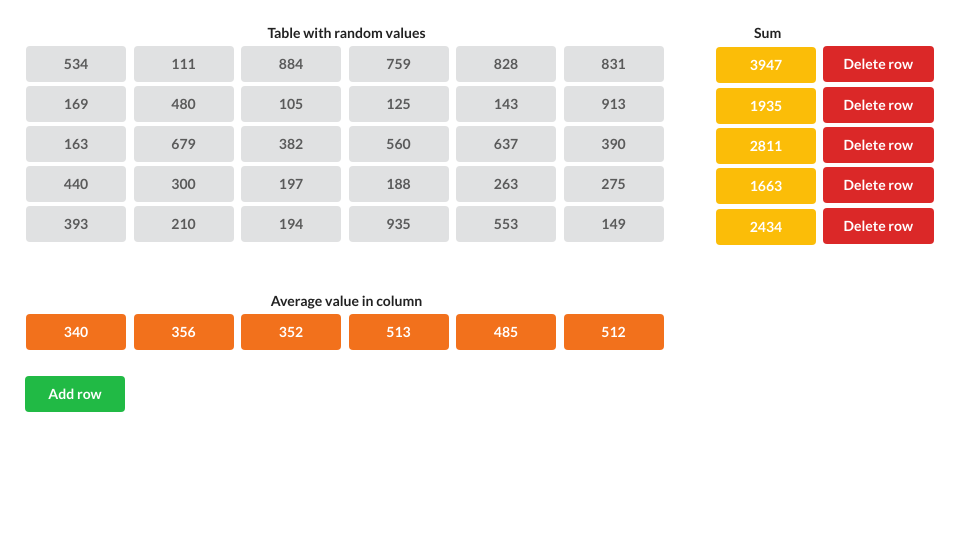
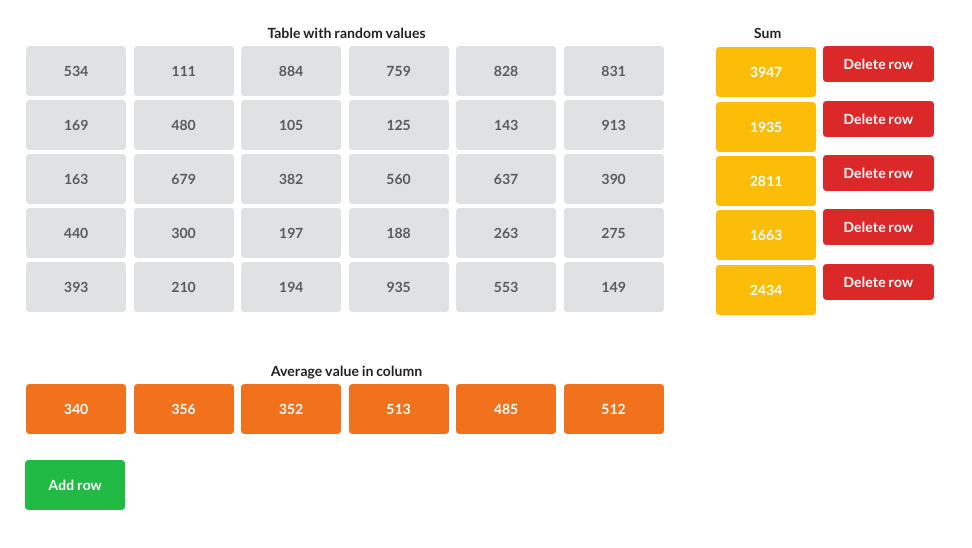
Before and after one commit to goncharukop/Memcrab_test, a React (Create React App) app: page / in a window 1280 px wide. Shown: the top 548 px of the page, without its empty margins (0-972 px from the left). Built offline with nearby package versions, Linux system fonts and the light colour scheme.

Commit message:
add column with percents

```diff
--- a/src/components/Table/Table.js
+++ b/src/components/Table/Table.js
@@ -66,6 +66,7 @@ const getRowSum = (newMatrix) => {
 };
 
 let matrix = matrixCreate();
+let showPercent = false;
 
 export const Table = () => {
   const [newMatrix, setNewMatrix] = useState(matrix);
@@ -158,6 +159,33 @@ export const Table = () => {
     return matrix;
   };
 
+  const getPercent = ({ row }) => {
+    matrix.forEach((newRow) => {
+      newRow.forEach((cell) => {
+        if (row.id === cell.id[0]) {
+          // eslint-disable-next-line no-restricted-properties
+          cell.percent = `${(cell.amount / row.sum * 100).toFixed(2)}%`;
+        } else {
+          cell.percent = cell.amount;
+        }
+      });
+    });
+
+    showPercent = true;
+
+    setNewMatrix([...matrix]);
+
+    return matrix;
+  };
+
+  const getAmount = () => {
+    showPercent = false;
+
+    setNewMatrix([...matrix]);
+
+    return matrix;
+  };
+
   return (
     <>
       <div className="table-major">
@@ -179,7 +207,15 @@ export const Table = () => {
                         }}
                         onFocus={() => getInitialColor()}
                       >
-                        {el.amount}
+                        {
+                          showPercent
+                            ? `${el.percent}`
+                            : `${el.amount}`
+                        }
+                        <span
+                          className="table__cell-percent"
+                          style={{ height: showPercent ? `${el.percent}` : `` }}
+                        />
                       </button>
                     </td>
                   ))}
@@ -198,6 +234,13 @@ export const Table = () => {
                   <button
                     type="button"
                     className="table__cell ui button yellow"
+                    onMouseOver={() => {
+                      getInitialColor();
+                      getPercent({ row });
+                    }}
+                    onMouseOut={() => getAmount()}
+                    onFocus={() => getInitialColor()}
+                    onBlur={() => getAmount()}
                   >
                     {row.sum}
                   </button>
--- a/src/components/Table/Table.scss
+++ b/src/components/Table/Table.scss
@@ -3,25 +3,32 @@
   margin: 20px;
 
   &__cell {
+    position: relative;
     padding: 20px;
     margin: 10px;
     width: 100px;
-
-    border: 2px solid grey;
-    border-radius: 10px;
+    height: 50px;
 
     text-align: center;
     font-size: large;
 
     cursor: pointer;
 
-    transition: background-color 0.5s;
-
     &:hover {
-      background-color:#A60028;
       font-weight: 900;
     }
   }
+}
+
+.table__cell-percent {
+  position: absolute;
+  left: 0;
+  bottom: 0;
+  width: 100px;
+  background-color:#007025;
+  opacity: 50%;
+  border-bottom-left-radius: 0.285rem;
+  border-bottom-right-radius: 0.285rem;
 }
 
 .table-major {
```
